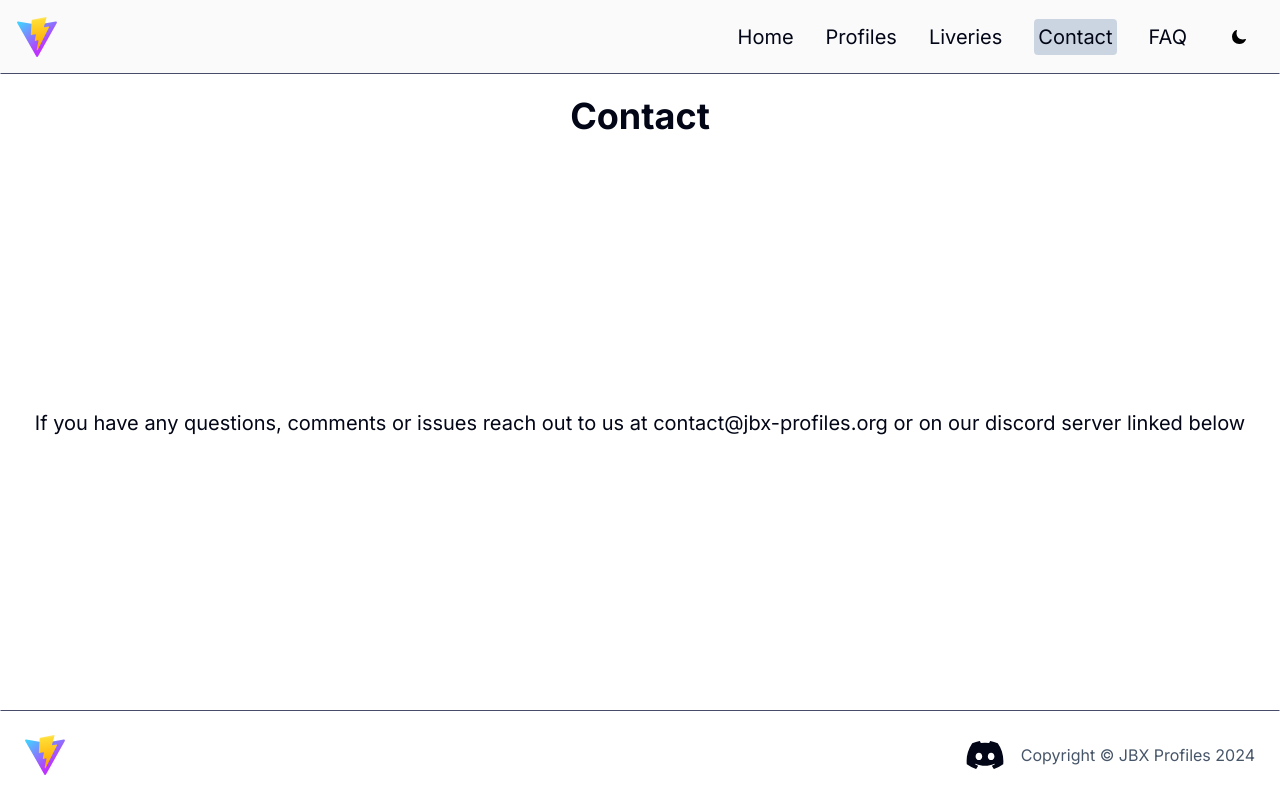
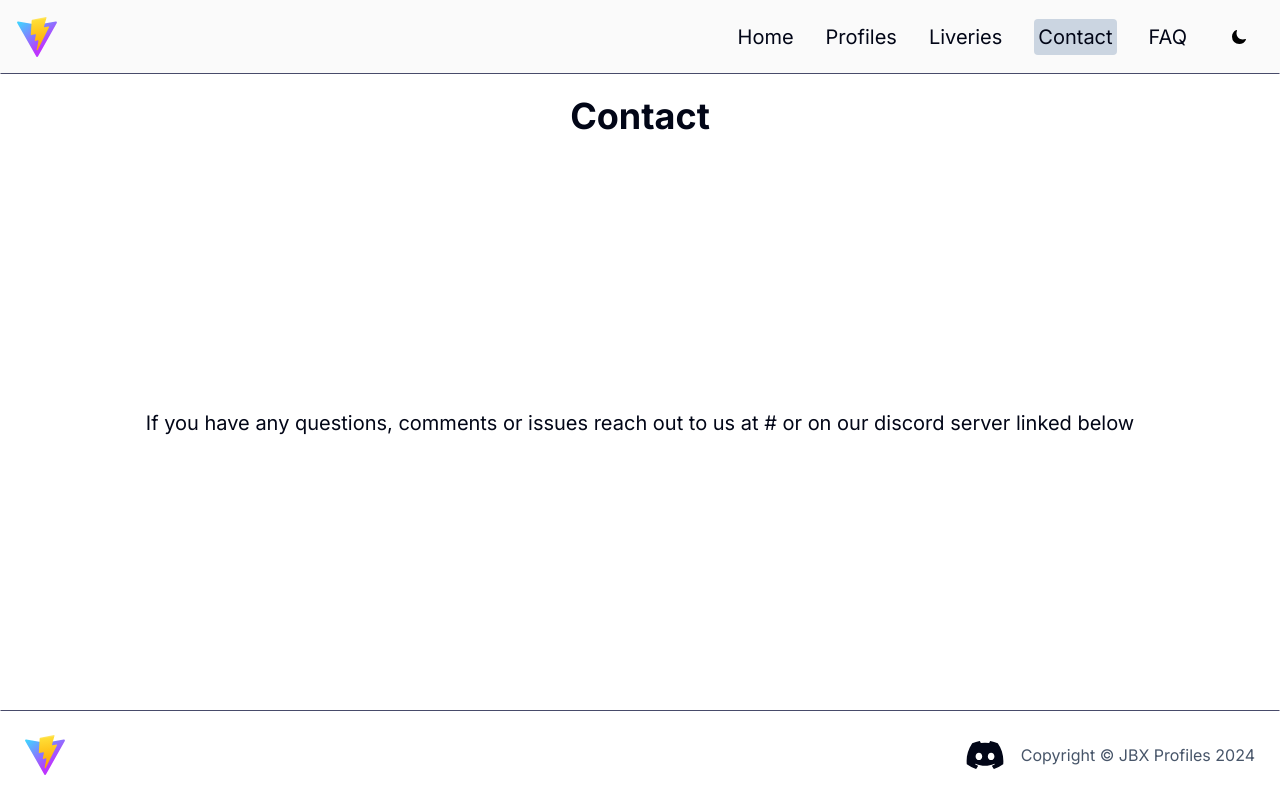
Before and after one commit to Kubab511/jbx-profiles, a React (Vite) app: page /contact in a window 1280 px wide. Built offline with nearby package versions, Linux system fonts and the light colour scheme.

Commit message:
Removed email address

```diff
--- a/src/components/Contact.tsx
+++ b/src/components/Contact.tsx
@@ -5,7 +5,7 @@ export function Contact() {
     <>
       <h1 className="pt-24 text-slate-950 dark:text-[#ADB7BE] text-center font-bold text-4xl">Contact</h1>
       <p className="text-slate-950 dark:text-[#ADB7BE] text-xl text-center px-2">
-        If you have any questions, comments or issues reach out to us at <Link className="hover:text-neutral-600 dark:hover:text-white" to={"mailto:contact@jbx-profiles.org"}>contact@jbx-profiles.org</Link> or on our discord server linked below
+        If you have any questions, comments or issues reach out to us at <Link className="hover:text-neutral-600 dark:hover:text-white" to={"#"}>#</Link> or on our discord server linked below
       </p>
     </>
   )
```
